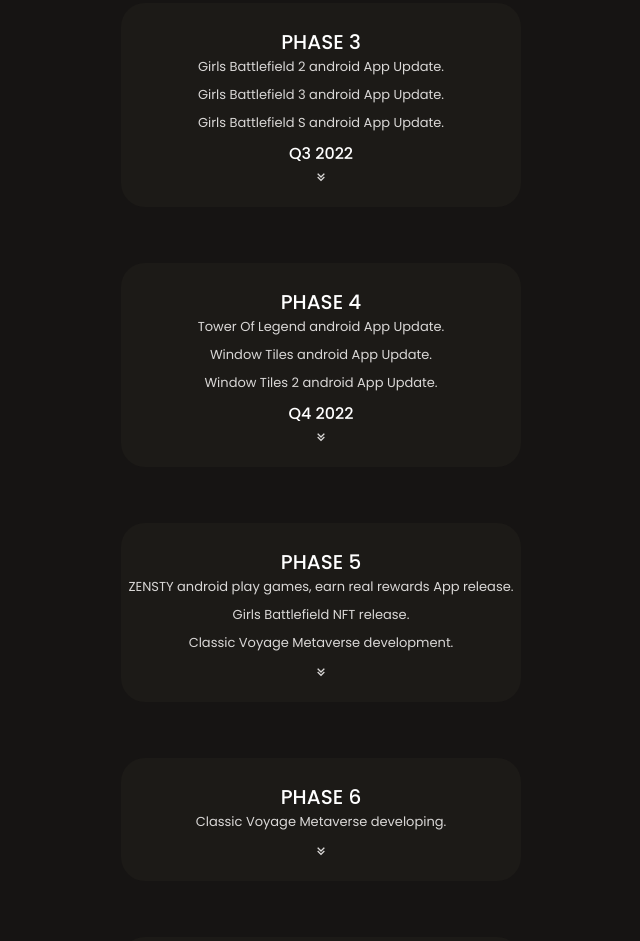
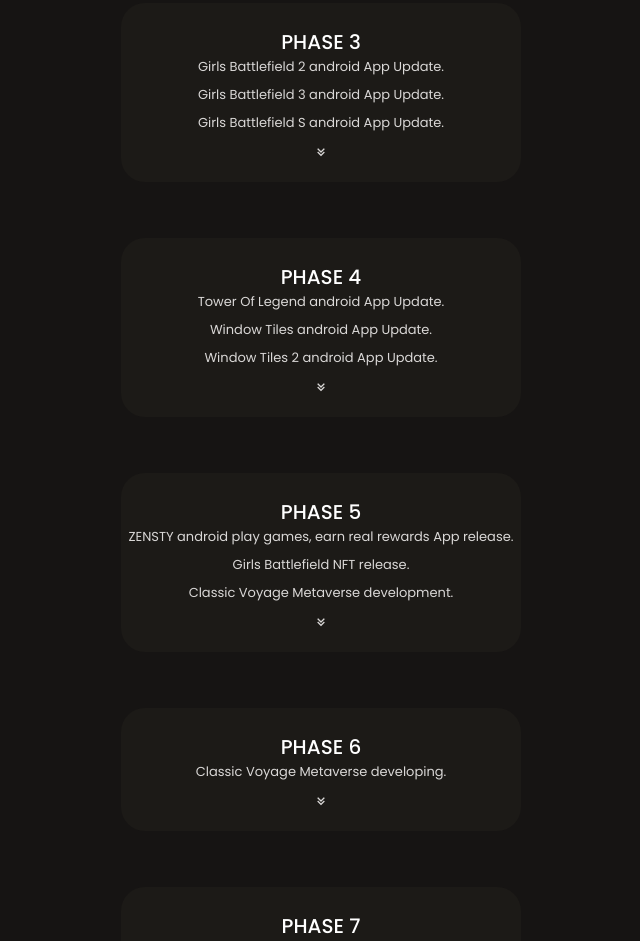
Before and after one commit to zensty/HomePage, a plain HTML site: page index.html in a window 1280 px wide. Shown: the part 3441-4382 px from the top of the page, without its empty margins (319-959 px from the left). Drawn offline with nearby package versions, Linux system fonts and the light colour scheme; a script that the page names is missing.

Commit message:
Update index.html

```diff
--- a/index.html
+++ b/index.html
@@ -241,7 +241,7 @@
                         <span class="phase__subtitle">Girls Battlefield 2 android App Update.</span>
                         <span class="phase__subtitle">Girls Battlefield 3 android App Update.</span>
                         <span class="phase__subtitle">Girls Battlefield S android App Update.</span>
-                        <span class="phase__price">Q3 2022</span>
+                        <!-- <span class="phase__price">Q3 2022</span> -->
                         <i class='bx bx-chevrons-down' ></i>
                     </div>
 
@@ -250,7 +250,7 @@
                         <span class="phase__subtitle">Tower Of Legend android App Update.</span>
                         <span class="phase__subtitle">Window Tiles android App Update.</span>
                         <span class="phase__subtitle">Window Tiles 2 android App Update.</span>
-                        <span class="phase__price">Q4 2022</span>
+                        <!-- <span class="phase__price">Q4 2022</span> -->
                         <i class='bx bx-chevrons-down' ></i>
                     </div>
 
```
